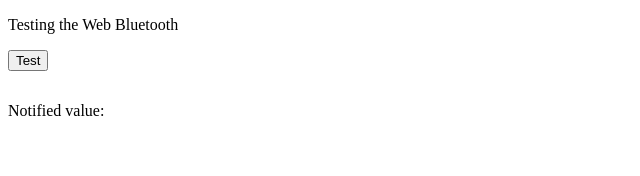
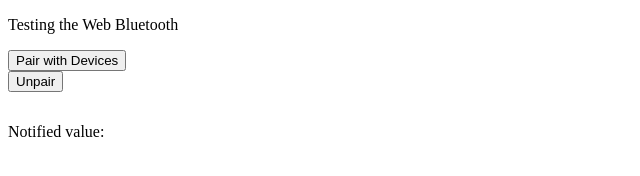
Before and after one commit to EvanGrace/evangrace.github.io, a plain HTML site: page index.html in a window 1280 px wide. Shown: the whole page, without its empty margins (0-640 px from the left). Drawn offline with nearby package versions, Linux system fonts and the light colour scheme.

Commit message:
Update index.html
Changed name of test to connect and added a button called unpair

```diff
--- a/index.html
+++ b/index.html
@@ -9,7 +9,10 @@
 	<body>
     		<p>Testing the Web Bluetooth</p>
 		<div>
-			<button id="test">Test</button>
+			<button id="connect">Pair with Devices</button>
+		</div>
+		<div>
+			<button id="unpair">Unpair</button>
 		</div>
 		<div>
 			<p>Notified value: <span id="notifiedValue" style="font-size: xx-large;"></span></p>
```
